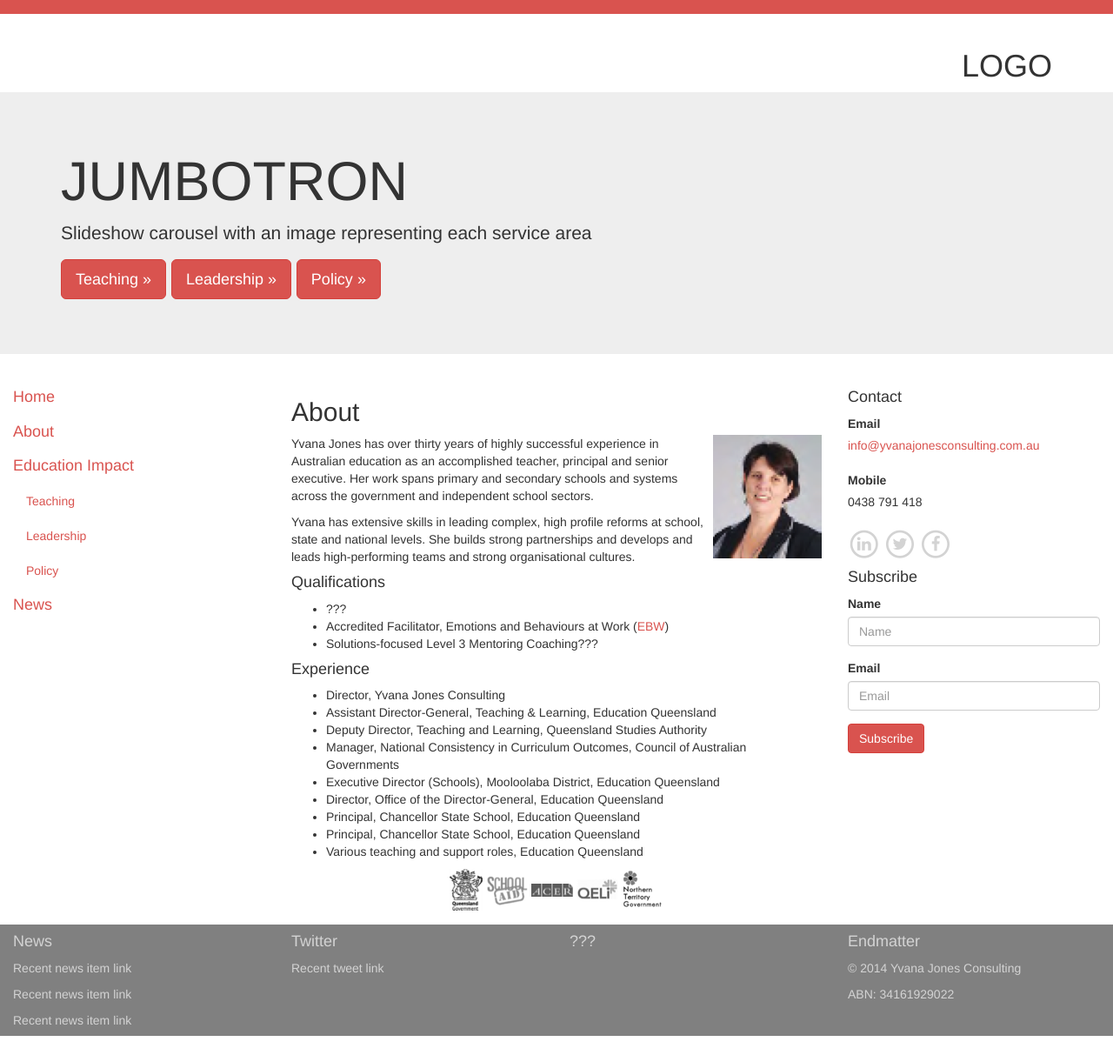
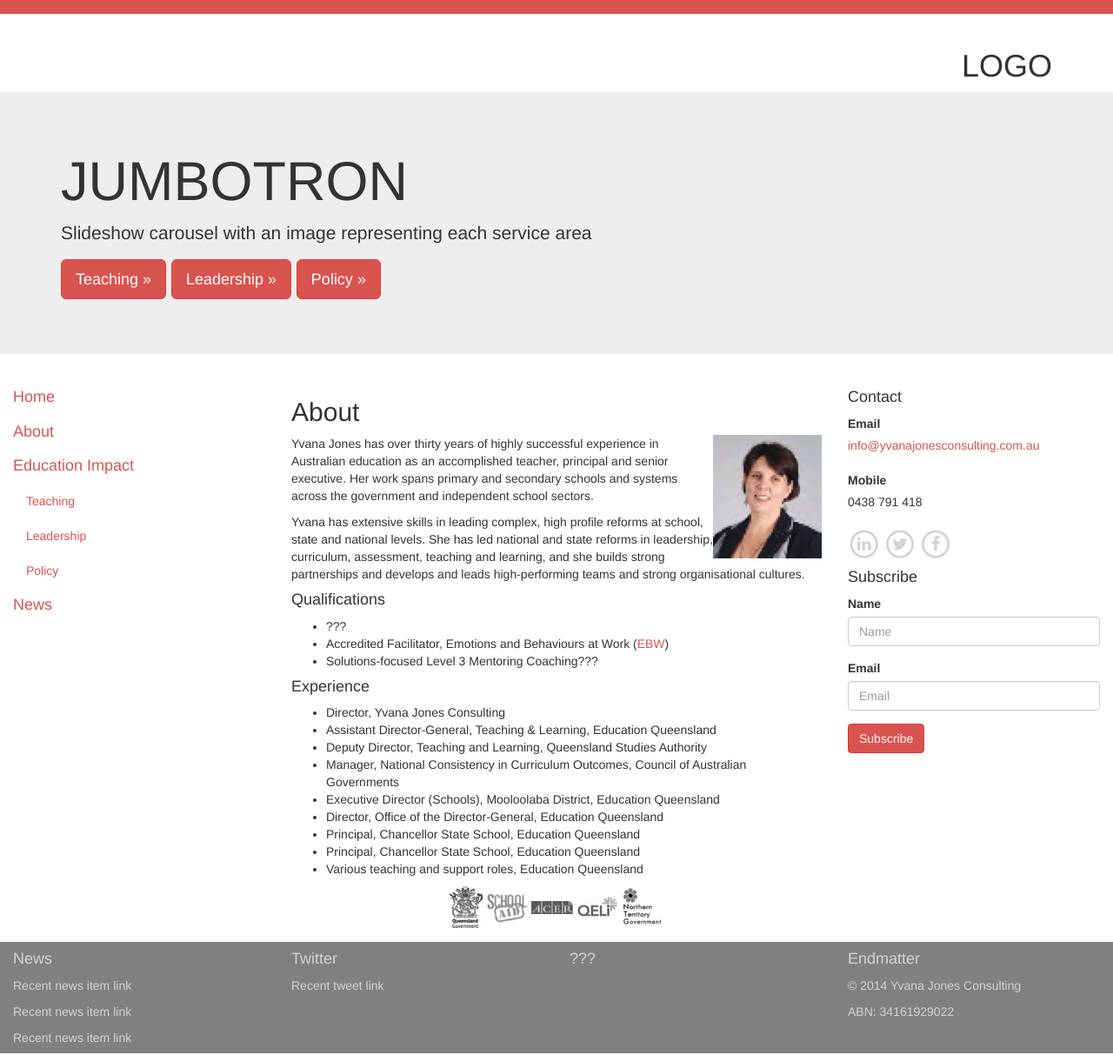
Before and after one commit to idm/idm.github.io, a Jekyll site: the page built from yjc/about.md, in a window 1280 px wide. Shown: the whole page at 87% size. Built offline with Jekyll 4.4.1, drawn with Linux system fonts in a browser that asks for light colours; nearby versions of some CDN libraries.

Commit message:
updated about and services

```diff
--- a/yjc/about.md
+++ b/yjc/about.md
@@ -6,7 +6,7 @@ title: About
 
 Yvana Jones has over thirty years of highly successful experience in Australian education as an accomplished teacher, principal and senior executive. Her work spans primary and secondary schools and systems across the government and independent school sectors.
 
-Yvana has extensive skills in leading complex, high profile reforms at school, state and national levels. She builds strong partnerships and develops and leads high-performing teams and strong organisational cultures.
+Yvana has extensive skills in leading complex, high profile reforms at school, state and national levels. She has led national and state reforms in leadership, curriculum, assessment, teaching and learning, and she builds strong partnerships and develops and leads high-performing teams and strong organisational cultures.
 
 <h4>Qualifications</h4>
 *	???
```
Also changed, not shown: yjc/services.md (+1 -1 lines).
